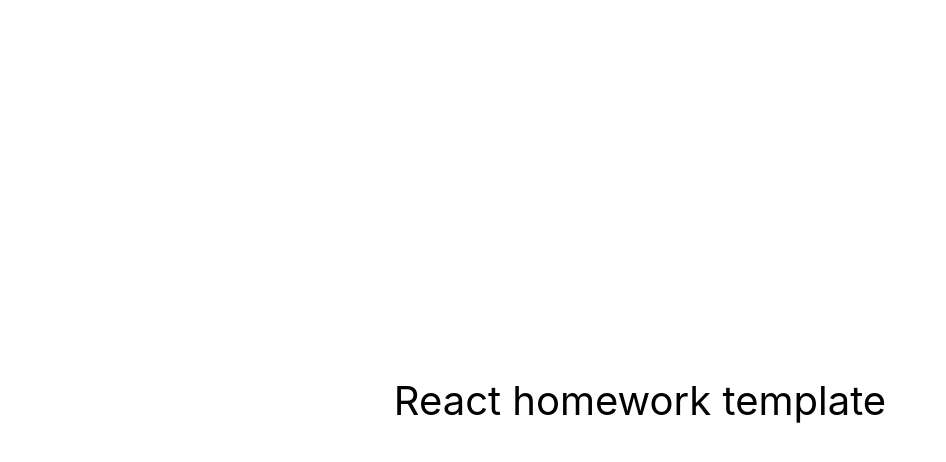
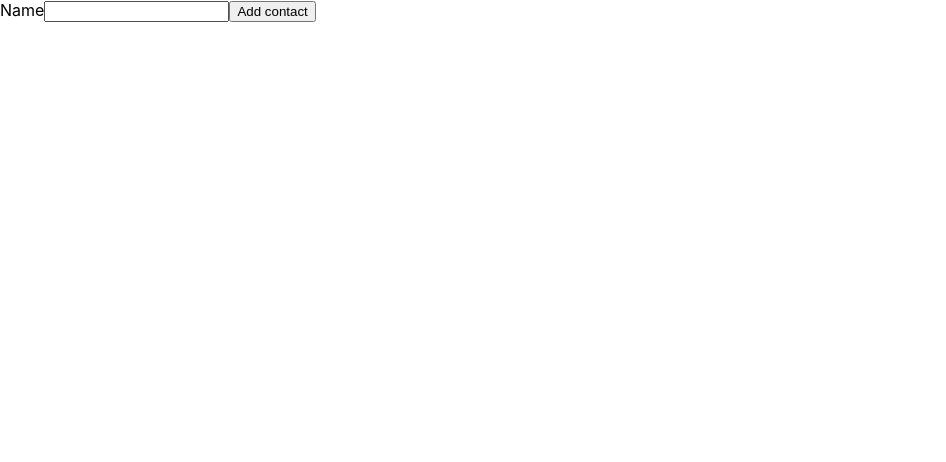
Before and after one commit to iSteffan/goit-react-hw-02-phonebook, a React (Create React App) app: page / in a window 1280 px wide. Shown: the top 462 px of the page, without its empty margins (0-946 px from the left). Built offline with nearby package versions, Linux system fonts and the light colour scheme.

Commit message:
work with adding new contacts to state

```diff
--- a/package.json
+++ b/package.json
@@ -7,6 +7,7 @@
     "@testing-library/jest-dom": "^5.16.3",
     "@testing-library/react": "^12.1.4",
     "@testing-library/user-event": "^13.5.0",
+    "nanoid": "^4.0.2",
     "react": "^18.1.0",
     "react-dom": "^18.1.0",
     "react-scripts": "5.0.1",
--- a/src/components/App.jsx
+++ b/src/components/App.jsx
@@ -1,16 +1,56 @@
-export const App = () => {
-  return (
-    <div
-      style={{
-        height: '100vh',
-        display: 'flex',
-        justifyContent: 'center',
-        alignItems: 'center',
-        fontSize: 40,
-        color: '#010101'
-      }}
-    >
-      React homework template
-    </div>
-  );
+import { Component } from 'react';
+import { ContactForm } from './ContactForm/ContactForm';
+import { nanoid } from 'nanoid'
+// model.id = nanoid() //=> "V1StGXR8_Z5jdHi6B-myT"
+
+export class App extends Component {
+  state = {
+    contacts: [{name: 2}],
+  }
+
+
+  formSubmitHandler = data => {
+    console.log("props", data)
+    const id = nanoid();
+    let dataArr = { ...data, id }
+        console.log("array", dataArr)
+
+    console.log(this.state)
+
+this.setState(oldState => {
+        const list = [...oldState.contacts]; // копія всіх елементів списку контактів зі старого стану
+
+        // додавання нового об'єкту контакту до масиву list
+        list.push({
+          id: nanoid(), //генерація id
+          name: data.name,
+        });
+
+        return { contacts: list };
+      });
+
+    // this.setState(prevState => ({
+    // contacts: [...prevState.contacts, dataArr],
+    //   }));
+    //   this.setState(({ contacts }) => ({
+    //   contacts: [dataArr, ...contacts],
+    // }));
+      console.log("state", this.state)
+}
+
+
+  render() {
+    return (
+      <ContactForm onSubmit={this.formSubmitHandler} />
+    )
+  }
+
+
+
 };
+        // <input
+        //   type="tel"
+        //   name="number"
+        //   pattern="\+?\d{1,4}?[-.\s]?\(?\d{1,3}?\)?[-.\s]?\d{1,4}[-.\s]?\d{1,4}[-.\s]?\d{1,9}"
+        //   title="Phone number must be digits and can contain spaces, dashes, parentheses and can start with +"
+        //   required/>
--- /dev/null
+++ b/src/components/ContactForm/ContactForm.jsx
@@ -0,0 +1,49 @@
+import { Component } from 'react';
+// import PropTypes from 'prop-types';
+
+export class ContactForm extends Component {
+    state = {
+        name: '',
+        number: '',
+    };
+
+    handleInputChange = evt => {
+        this.setState({ [evt.currentTarget.name]: evt.currentTarget.value });
+    };
+
+    handleSubmit = evt => {
+        evt.preventDefault();
+        this.props.onSubmit(this.state)
+
+        this.reset()
+    };
+
+    reset = () => {
+        this.setState({ name: '', number: '' });
+    };
+
+    render() {
+        return (
+            <form onSubmit={this.handleSubmit}>
+                <label>
+                    Name
+                    <input
+                        value={this.state.name}
+                        type="text"
+                        name="name"
+                        pattern="^[a-zA-Zа-яА-Я]+(([' -][a-zA-Zа-яА-Я ])?[a-zA-Zа-яА-Я]*)*$"
+                        title="Name may contain only letters, apostrophe, dash and spaces. For example Adrian, Jacob Mercer, Charles de Batz de Castelmore d'Artagnan"
+                        required
+                        onChange={this.handleInputChange}
+                    />
+                </label>
+
+                <button type="submit">Add contact</button>
+            </form>
+        );
+    }
+}
+
+// Notification.propTypes = {
+//     message: PropTypes.string.isRequired,
+// };
```
Also changed, not shown: src/components/ContactForm/ContactForm.styled.jsx (added), 1 other file (tests, documents, lock files or other folders).
